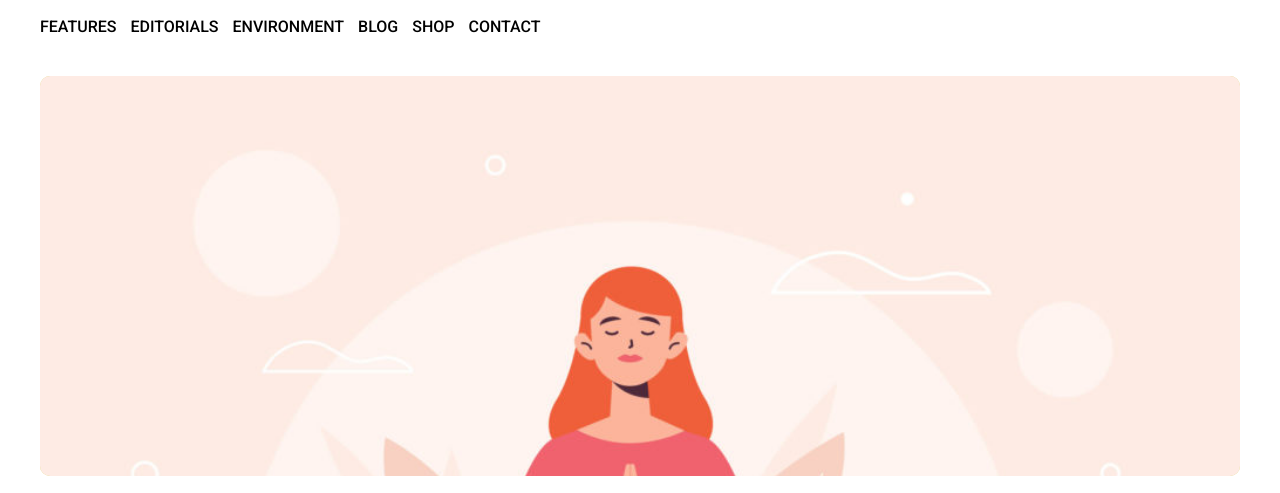
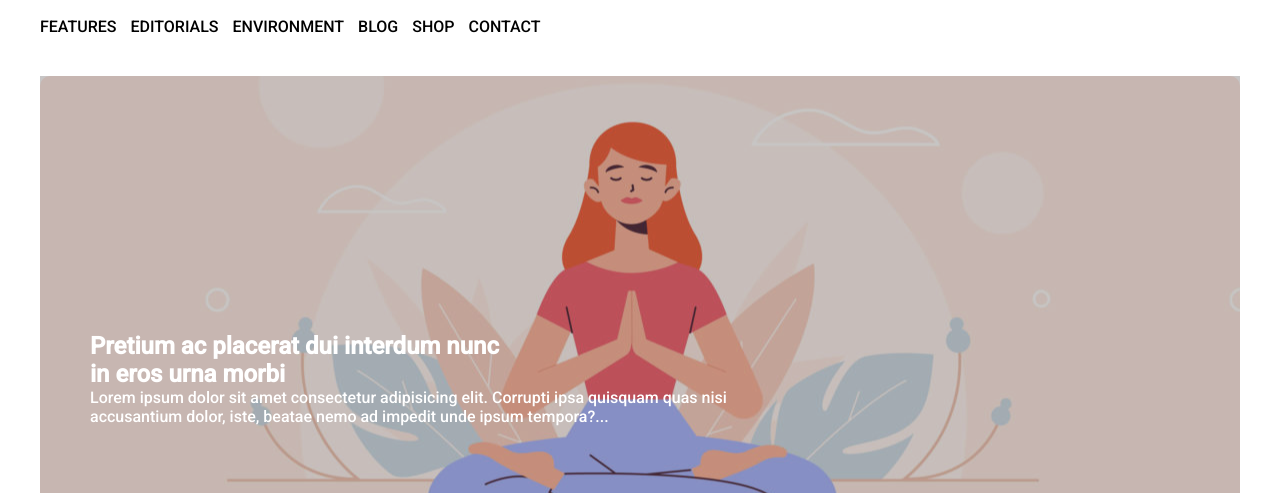
Before and after one commit to Salvo170586SP/htmlcss-wp, a plain HTML site: page index.html in a window 1280 px wide. Shown: the part 103-596 px from the top of the page. Drawn offline with Linux system fonts and the light colour scheme.

Commit message:
add complete spotlight

```diff
--- a/css/style.css
+++ b/css/style.css
@@ -60,14 +60,33 @@ li a{
 
 
 .spotlight {
-  height: 400px;
+  background-image: url('../img/banner.jpg');
+  background-position: center;
+  height: 450px;
   background-color: #e1d67a;
   margin-bottom: 20px;
   border-radius: 10px;
-  overflow: hidden;
+  position: relative;
 }
 
+.spotlight-text{
+  padding: 0 50px;
+  width: 100%;
+  position: absolute;
+  bottom: 100px;
+  color: white;
+}
 
+.spotlight-description:after{
+  content: '...';
+
+}
+
+.layover{
+  width: 100%;
+  height: 100%;
+  background-color: rgba(37, 30, 30, 0.253);
+}
 
 
 /* corpo float */
@@ -106,6 +125,11 @@ font-size: 20px;
   float: left;
 }
 
+
+
+
+
+
 /* fine pagina */
 footer {
   height: 50px;
--- a/index.html
+++ b/index.html
@@ -1,15 +1,17 @@
 <!DOCTYPE html>
 <html lang="en">
+
 <head>
     <meta charset="UTF-8">
     <meta http-equiv="X-UA-Compatible" content="IE=edge">
     <meta name="viewport" content="width=device-width, initial-scale=1.0">
     <link rel="stylesheet" href="css/style.css">
     <link rel="preconnect" href="https://fonts.googleapis.com">
-<link rel="preconnect" href="https://fonts.gstatic.com" crossorigin>
-<link href="https://fonts.googleapis.com/css2?family=Roboto:wght@100;300;500&display=swap" rel="stylesheet">
+    <link rel="preconnect" href="https://fonts.gstatic.com" crossorigin>
+    <link href="https://fonts.googleapis.com/css2?family=Roboto:wght@100;300;500&display=swap" rel="stylesheet">
     <title>Wordpress Reboot</title>
 </head>
+
 <body>
     <div class="container">
         <!-- intestazione -->
@@ -31,19 +33,34 @@
 
         <!-- corpo pagina -->
         <main>
-            <figure class="spotlight">
-                    <img src="img/banner.jpg" alt="">
-            </figure>
-            <section class="">
+            <div class="spotlight">
+                <div class="layover"></div>
+                <div class="spotlight-text">
+                    <h2>Pretium ac placerat dui interdum nunc <br>
+                        in eros urna morbi</h2>
+                    <p class="spotlight-description"> Lorem ipsum dolor sit amet consectetur adipisicing elit. Corrupti
+                        ipsa quisquam quas nisi <br>
+                        accusantium dolor, iste, beatae nemo ad impedit unde ipsum tempora?</p>
+                 </div>
+            </div>
+            <section>
                 <div class="header-main">
                     <h2>Leadership</h2>
                     <span>Fertenum urna a libero tempus</span>
                 </div>
                 <!-- corpo float -->
                 <div class="clearfix main-float">
-                    <div class="sidebar"></div>
+
+                    <div class="sidebar">
+
+                    </div>
+
+
+
                     <div class="main-content"></div>
-                    <div class="sidebar"></div>
+                    <div class="sidebar">
+
+                    </div>
                 </div>
             </section>
         </main>
@@ -54,4 +71,5 @@
         </footer>
     </div>
 </body>
+
 </html>
```
